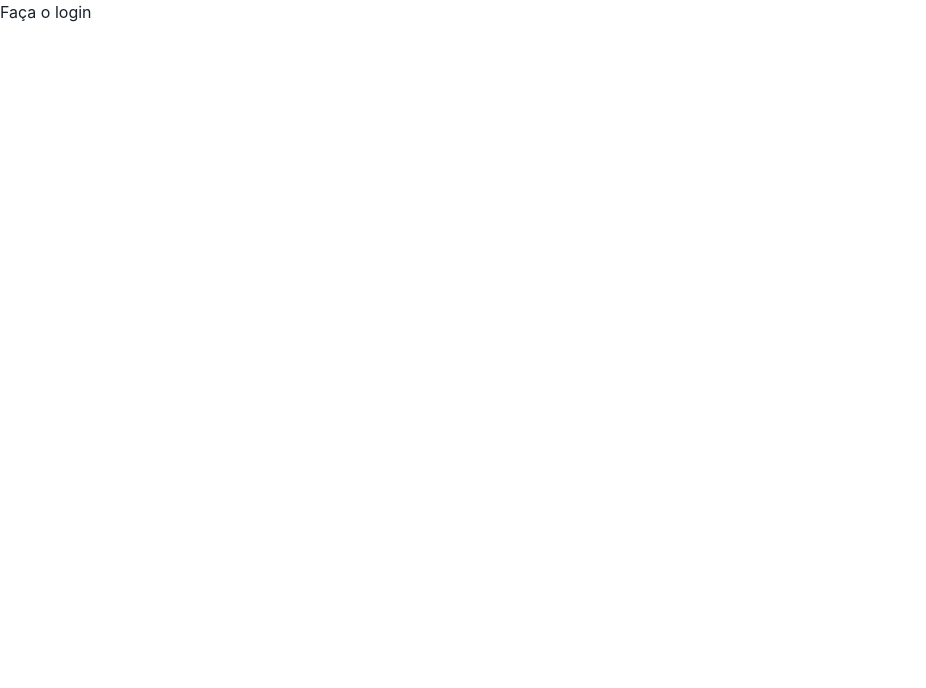
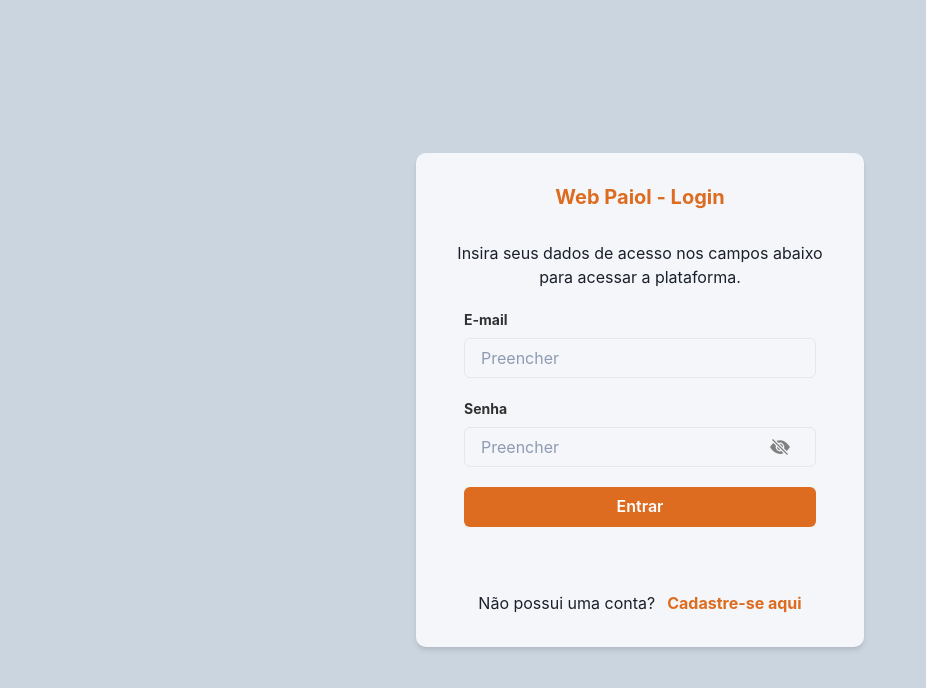
Before and after one commit to MaykonLacerda/webpaiol-front, a React (Vite) app: page /login in a window 1280 px wide. Shown: the top 688 px of the page, without its empty margins (0-926 px from the left). Built offline with nearby package versions, Linux system fonts and the light colour scheme.

Commit message:
feat: create login page

```diff
--- /dev/null
+++ b/src/components/commons/layout/Stack/index.tsx
@@ -0,0 +1,7 @@
+import { Stack as $Stack, StackProps as $StackProps } from '@chakra-ui/react';
+
+type Props = $StackProps;
+
+export function Stack({ children, ...props }: Props) {
+  return <$Stack {...props}>{children}</$Stack>;
+}
--- /dev/null
+++ b/src/components/commons/typography/Heading/index.tsx
@@ -0,0 +1,7 @@
+import { Heading as $Heading, HeadingProps as $HeadingProps } from '@chakra-ui/react';
+
+export type Props = $HeadingProps;
+
+export function Heading({ children, ...props }: Props) {
+  return <$Heading {...props}>{children}</$Heading>;
+}
--- /dev/null
+++ b/src/components/commons/typography/Title/index.tsx
@@ -0,0 +1,35 @@
+import { Heading, Props as HeadingProps } from '../Heading';
+
+enum TitleVariants {
+  Primary = 'primary',
+}
+
+type LiteralProps = {
+  [key in TitleVariants]: {
+    [x: string]: string;
+  };
+};
+
+export type Props = Omit<HeadingProps, 'variant'> & {
+  variant?: TitleVariants;
+};
+
+export function Title({
+  children,
+  variant = TitleVariants.Primary,
+  ...props
+}: Props) {
+  const literalProps: LiteralProps = {
+    primary: {
+      color: 'orange.500',
+      size: 'md',
+      mx: 'auto',
+    },
+  };
+
+  return (
+    <Heading {...literalProps[variant]} {...props}>
+      {children}
+    </Heading>
+  );
+}
--- /dev/null
+++ b/src/hooks/useToast.ts
@@ -0,0 +1,5 @@
+import { useToast as $useToast } from '@chakra-ui/react';
+
+export function useToast() {
+  return $useToast();
+}
--- /dev/null
+++ b/src/pages/Login/index.tsx
@@ -0,0 +1,5 @@
+import { LoginTemplate } from 'templates/Login';
+
+export function Login() {
+  return <LoginTemplate />;
+}
--- a/src/routes/publics.tsx
+++ b/src/routes/publics.tsx
@@ -1,7 +1,8 @@
+import { Login } from 'pages/Login';
 import { Register } from 'pages/Register';
 import { IRoutes } from 'types/routes';
 
 export const PUBLICS: IRoutes = {
-  Login: { id: '1', element: <div>Faça o login</div>, path: '/login' },
+  Login: { id: '1', element: <Login />, path: '/login' },
   Register: { id: '2', element: <Register />, path: '/register' },
 };
--- /dev/null
+++ b/src/templates/Login/index.tsx
@@ -0,0 +1,47 @@
+import { useForm, FieldValues } from 'react-hook-form';
+import { Button } from 'components/commons/form/Button';
+import { Input } from 'components/commons/form/Input';
+import { InputPassword } from 'components/commons/form/InputPassword';
+import { Flex } from 'components/commons/layout/Flex';
+import { Stack } from 'components/commons/layout/Stack';
+import { Text } from 'components/commons/typography/Text';
+import { Title } from 'components/commons/typography/Title';
+import { PublicsLayout } from 'layouts/Public';
+import { useNavigate } from 'react-router-dom';
+
+export function LoginTemplate() {
+  const navigate = useNavigate();
+  const { handleSubmit, register } = useForm();
+
+  const onSubmit = (data: FieldValues) => {
+    console.log(data);
+
+    navigate('/dashboard');
+  };
+
+  return (
+    <PublicsLayout>
+      <Flex direction="column" justify="space-between" w="100%">
+        <Title mb="8">Web Paiol - Login</Title>
+        <Text mb="1" mx="auto" textAlign="center" w="100%">
+          Insira seus dados de acesso nos campos abaixo para acessar a plataforma.
+        </Text>
+        <form onSubmit={handleSubmit(onSubmit)}>
+          <Stack spacing="5" p="1rem">
+            <Input register={register} label="E-mail" name="email" />
+            <InputPassword register={register} label="Senha" name="password" />
+            <Button type="submit" w="full" colorScheme="orange">Entrar</Button>
+          </Stack>
+        </form>
+        <Flex mt="12" gap="3" justify="center">
+          <Text>
+            Não possui uma conta?
+          </Text>
+          <Text cursor="pointer" fontWeight="bold" color="orange.500" onClick={() => navigate('/register')}>
+            Cadastre-se aqui
+          </Text>
+        </Flex>
+      </Flex>
+    </PublicsLayout>
+  );
+}
--- a/src/templates/Register/accessData.tsx
+++ b/src/templates/Register/accessData.tsx
@@ -1,18 +1,24 @@
 import { FieldValues, useForm } from 'react-hook-form';
+import { useNavigate } from 'react-router-dom';
 import { Stack } from '@chakra-ui/react';
 import { Button } from 'components/commons/form/Button';
 import { Input } from 'components/commons/form/Input';
 import { Text } from 'components/commons/typography/Text';
 import { InputPassword } from 'components/commons/form/InputPassword';
-import { useNavigate } from 'react-router-dom';
+import { useToast } from 'hooks/useToast';
 
 export function AccessData() {
   const { handleSubmit, register } = useForm();
+  const toast = useToast();
   const navigate = useNavigate();
 
   const onSubmit = (data: FieldValues) => {
     console.log(data);
 
+    toast({
+      title: 'Cadastro realizado com sucesso.',
+      status: 'success',
+    });
     navigate('/login');
   };
 
--- a/src/templates/Register/index.tsx
+++ b/src/templates/Register/index.tsx
@@ -1,5 +1,7 @@
-import { Heading, Text, Flex } from '@chakra-ui/react';
 import { Box } from 'components/commons/layout/Box';
+import { Flex } from 'components/commons/layout/Flex';
+import { Text } from 'components/commons/typography/Text';
+import { Title } from 'components/commons/typography/Title';
 import { ReactNode, useState } from 'react';
 import { useNavigate } from 'react-router-dom';
 import { AccessData } from './accessData';
@@ -27,9 +29,9 @@ export function RegisterTemplate() {
   return (
     <Flex direction="column" align="center" justify="space-between" w="100%">
       <Box>
-        <Heading color="orange.500" size="md" mx="auto" mb="8">
+        <Title mb="4">
           {literalTitles[step]}
-        </Heading>
+        </Title>
       </Box>
       <Box w="100%">
         {literalSteps[step]}
```
Also changed, not shown: src/types/user.ts (added, +7 -0 lines).
